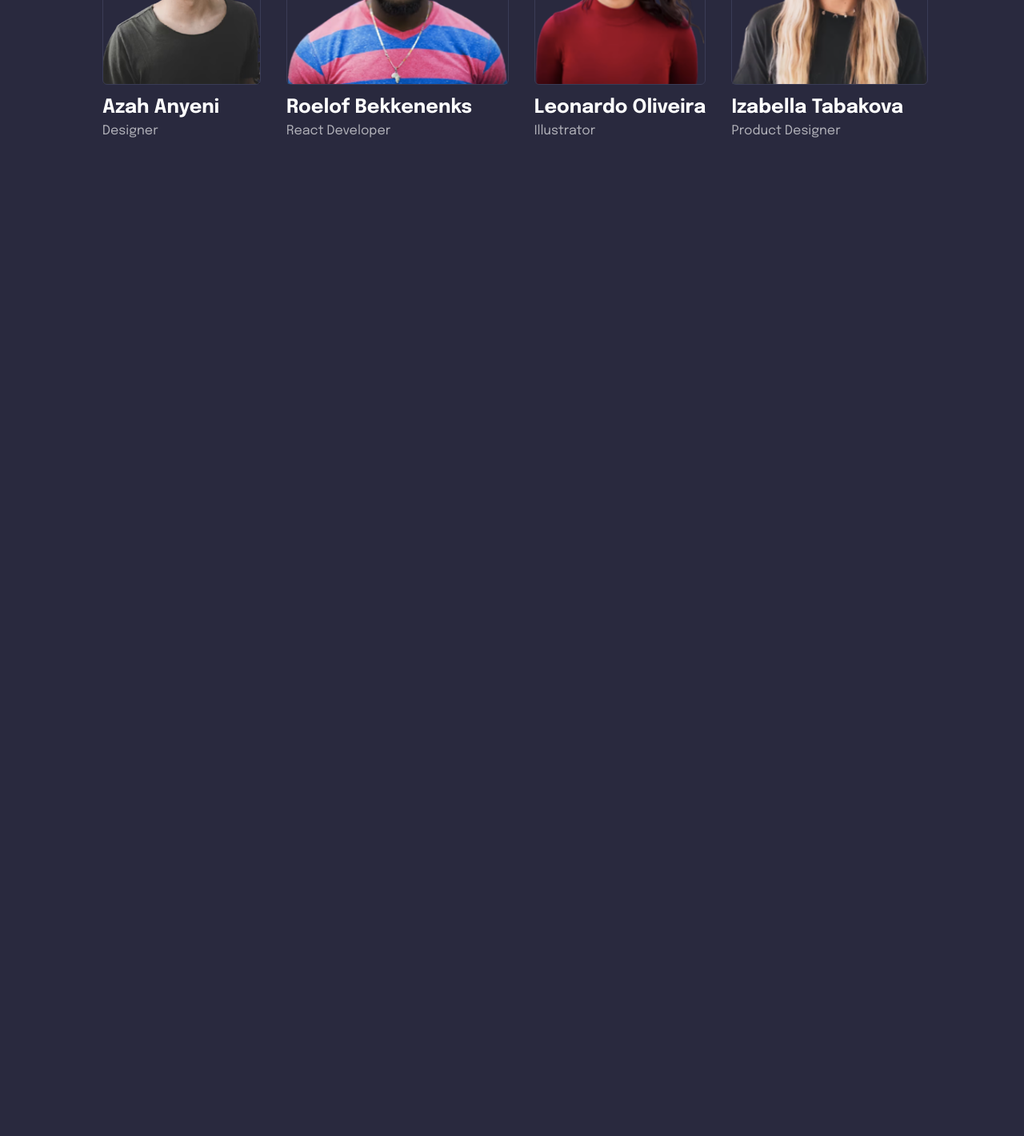
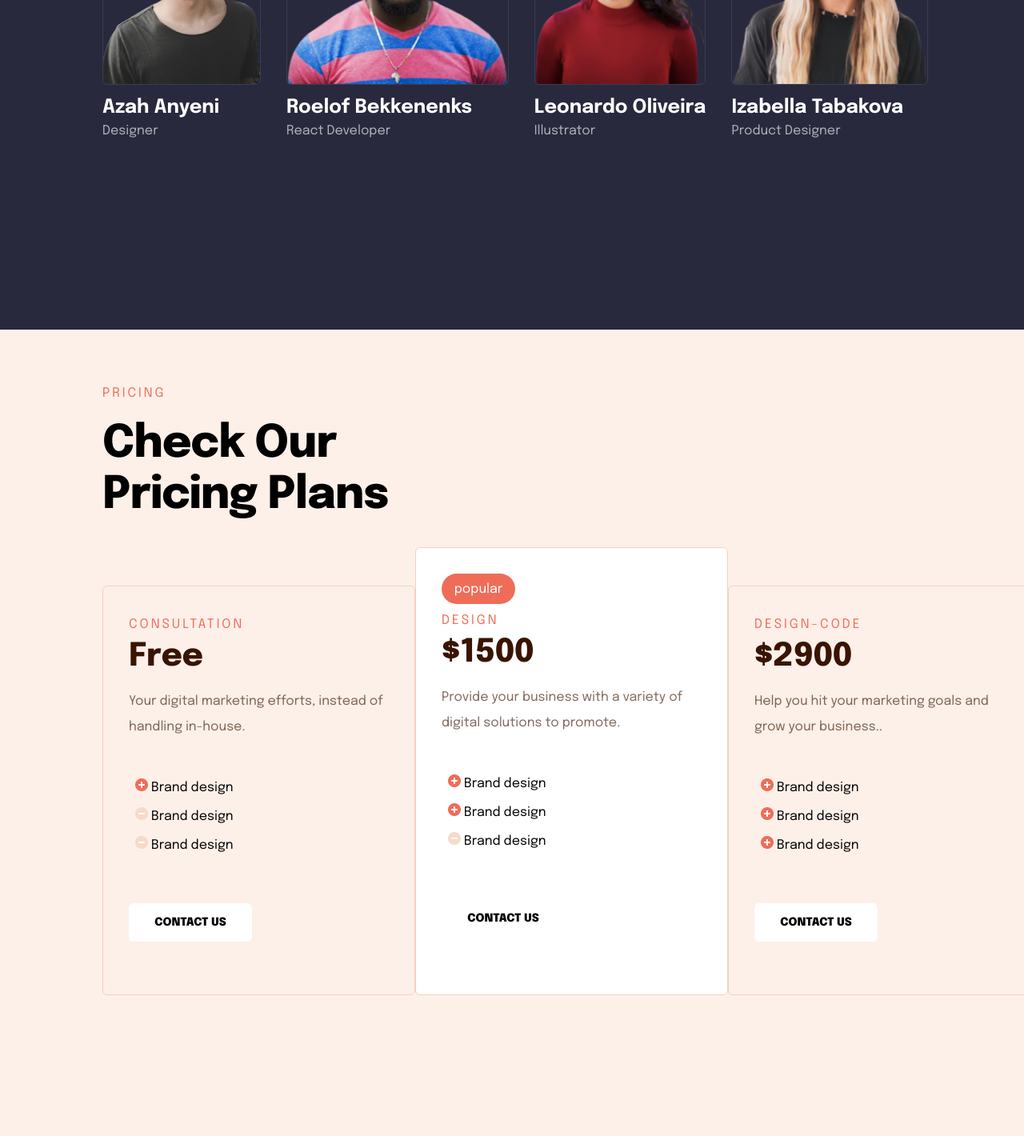
Before and after one commit to Kaushall-raut/Theemwiz-assignment, a plain HTML site: page index.html in a window 1280 px wide. Shown: the part 5114-6534 px from the top of the page at 80% size. Before the commit the page ends 5414 px from the top, so only its background shows below. Drawn offline with Linux system fonts and the light colour scheme.

Commit message:
added popular section

```diff
--- a/index.html
+++ b/index.html
@@ -283,6 +283,63 @@
 
 <!--team section  end     -->
 
+
+<!-- price section start     -->
+   <section class="price-section">
+<section class="price-container container">
+  <div class="price-text">
+    <h5>Pricing</h5>
+    <h2>Check Our
+Pricing Plans</h2>
+  </div>
+
+  <div class="grid price-offer">
+<div class="price"><h5>consultation</h5><h3>Free</h3><p>Your digital marketing efforts, instead of handling in-house.</p>
+<pre>
+  <img src="./src/images/plus.png" alt=""> Brand design
+</pre>
+<pre>
+  <img src="./src/images/minus.png" alt=""> Brand design
+</pre>
+<pre>
+  <img src="./src/images/minus.png" alt=""> Brand design
+</pre>
+<button>contact us</button>
+</div>
+<div class="price" id="popular">
+  <div class="popular">
+popular
+  </div>
+  <h5>Design</h5><h3>$1500</h3><p>Provide your business with a variety of digital solutions to promote.</p>
+<pre>
+  <img src="./src/images/plus.png" alt=""> Brand design
+</pre>
+<pre>
+  <img src="./src/images/plus.png" alt=""> Brand design
+</pre>
+<pre>
+  <img src="./src/images/minus.png" alt=""> Brand design
+</pre>
+<button>contact us</button>
+</div>
+<div class="price">
+  <h5>design-code</h5><h3>$2900</h3><p>Help you hit your marketing goals and grow your business..</p>
+<pre>
+  <img src="./src/images/plus.png" alt=""> Brand design
+</pre>
+<pre>
+  <img src="./src/images/plus.png" alt=""> Brand design
+</pre>
+<pre>
+  <img src="./src/images/plus.png" alt=""> Brand design
+</pre>
+<button>contact us</button>
+</div>
+  </div>
+</section>
+   </section>
+<!-- price section end     -->
+
 </body>
 
 </html>
--- a/style.css
+++ b/style.css
@@ -480,17 +480,17 @@ nav {
       padding-top: 2rem;
       top: 10%;
       left: 10%;
-      h5{
+      h5 {
         margin-bottom: 1rem;
       }
-      h4{
+      h4 {
         font-weight: 700;
         font-size: 24px;
         line-height: 32px;
         margin-bottom: 2rem;
       }
-      button{
-        background-color: #EF6D58;
+      button {
+        background-color: #ef6d58;
         color: white;
         width: 154px;
         height: 48px;
@@ -508,10 +508,9 @@ nav {
   /* padding-bottom: 4rem; */
 }
 
-
-.team-section{
+.team-section {
   margin: 7rem 0;
-  h2{
+  h2 {
     text-transform: capitalize;
     color: white;
     font-weight: 800;
@@ -521,44 +520,121 @@ nav {
     margin: 3rem 0;
   }
 
-  .team-text{
+  .team-text {
     width: 40rem;
   }
-  .team-image{
-    grid-template-columns: repeat(4,1fr);
+  .team-image {
+    grid-template-columns: repeat(4, 1fr);
     gap: 2rem;
     /* margin-bottom: 8rem; */
-    .team-border{
+    .team-border {
       /* flex-direction:unset; */
       height: 272px;
       display: flex;
       justify-content: center;
-      align-items:last baseline;
+      align-items: last baseline;
       margin-bottom: 1rem;
       border-radius: 6px;
-      border: 1px solid #3A3C56;
-      img{
+      border: 1px solid #3a3c56;
+      img {
         z-index: -1;
         height: 247px;
         /* display: block; */
         /* width: 250px; */
       }
-
     }
-       h4{
+    h4 {
       text-transform: capitalize;
       color: white;
       font-size: 24px;
       font-weight: 700;
       margin-bottom: 0.5rem;
     }
-      p{
-        color: #FFFFFFA3;
+    p {
+      color: #ffffffa3;
       text-transform: capitalize;
     }
   }
 }
 
-.team-container{
+.team-container {
   margin-bottom: 8rem;
 }
+
+.price-section {
+  background-color: #fdf0e9;
+
+  .price-container {
+    max-width: 30rem;
+  }
+}
+.price-text {
+  padding: 4rem 0;
+  h2 {
+    padding: 1rem 0;
+    font-weight: 800;
+    font-size: 56px;
+    letter-spacing: -1px;
+    line-height: 64px;
+  }
+}
+
+.price-offer {
+  grid-template-columns: repeat(3, 1fr);
+}
+.price {
+  border: 1px solid #f3d1bf;
+  height: 512px;
+  width: 391px;
+  border-radius: 6px;
+  padding: 2rem;
+  margin-bottom: 8rem;
+
+  h3 {
+    color: #391400;
+    font-weight: 800;
+    font-size: 40px;
+    line-height: 48px;
+    margin-bottom: 1rem;
+  }
+  p {
+    color: #391400a3;
+    line-height: 32px;
+    font-size: 16px;
+    font-weight: 400;
+    margin-bottom: 3rem;
+  }
+  pre {
+    margin: 1rem 0;
+  }
+
+  button {
+    background-color: white;
+    text-transform: uppercase;
+    width: 154px;
+    height: 48px;
+    border-radius: 6px;
+    border: 0;
+    font-weight: 900;
+    font-size: 14px;
+    margin-top: 3rem;
+    /* outline: none; */
+  }
+  .popular {
+    height: 38px;
+    width: 92px;
+    background-color: #ef6d58;
+    display: flex;
+    justify-content: center;
+    align-items: center;
+    border-radius: 19px;
+    color: white;
+    margin-bottom: 5px;
+  }
+}
+#popular {
+  position: relative;
+  top: -48px;
+  height: 560px;
+  background-color: white;
+}
```
Also changed, not shown: src/images/minus.png (added), src/images/plus.png (added). Lines whose indentation alone changed are shown as unchanged.
